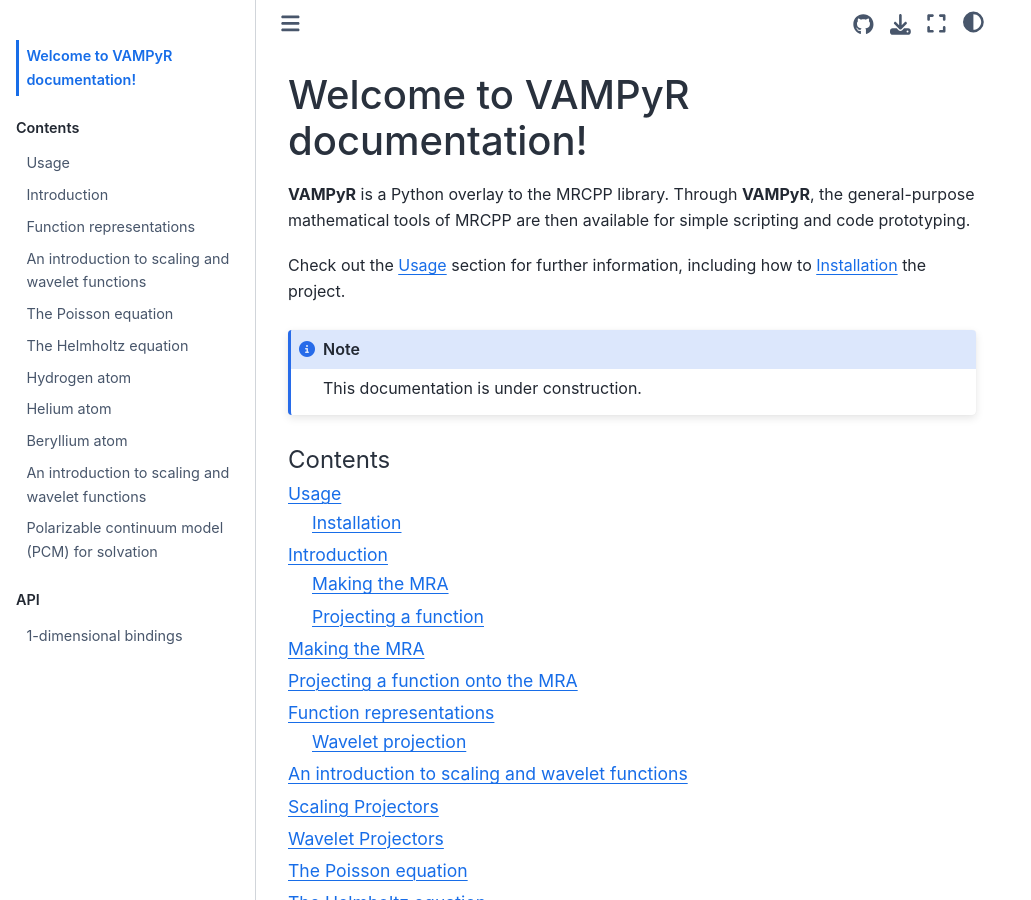
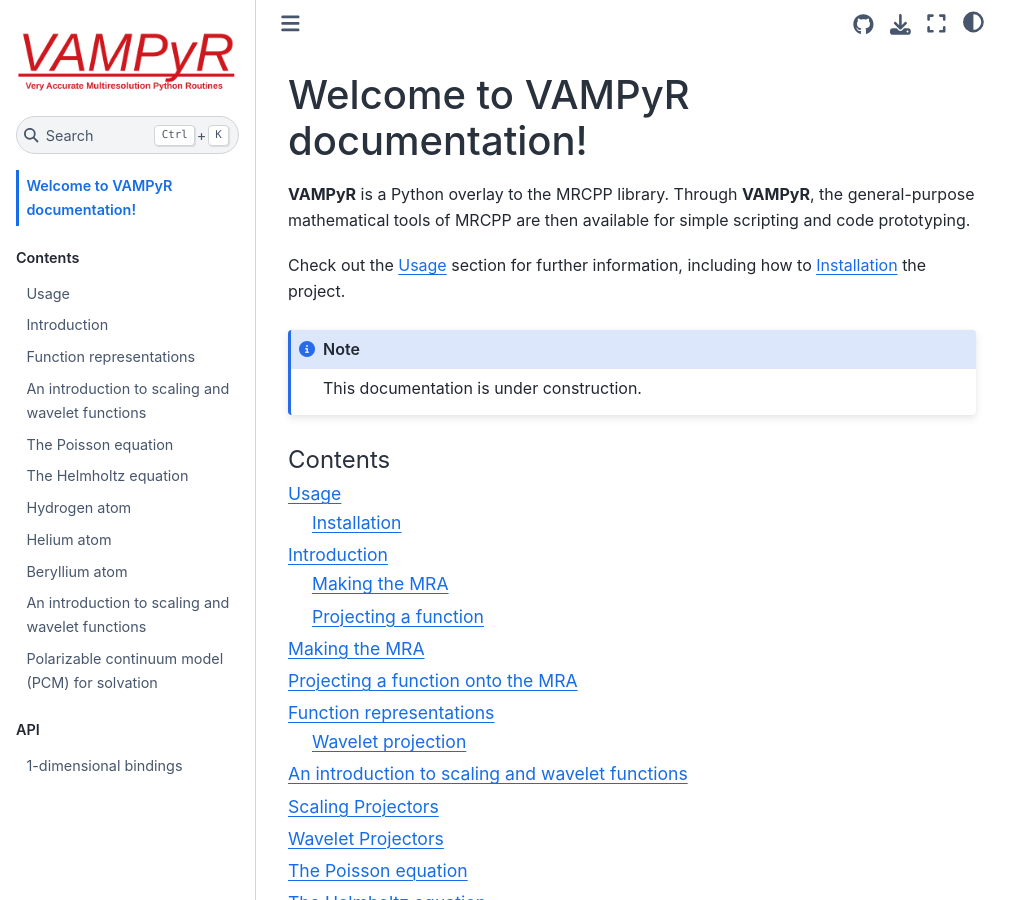
Before and after one commit to MRChemSoft/vampyr, a Sphinx documentation site: the page built from docs/index.rst, in a window 1280 px wide and 900 px high. Shown: the whole window, without its empty margins (0-1031 px from the left). Built offline with Sphinx 7.4.7 and the Sphinx Book theme 1.1.4, drawn with Linux system fonts in a browser that asks for light colours; pages that are not in the unit, such as notebooks, are missing from menus; comment, search, counter and statistics services are not loaded.

Commit message:
Use default theme sidebars

```diff
--- a/docs/conf.py
+++ b/docs/conf.py
@@ -108,10 +108,3 @@ html_theme_options = {
         "notebook_interface": "jupyterlab",
     },
 }
-
-html_sidebars = {
-    "**": [
-        "searchbox.html",
-        "sbt-sidebar-nav.html",
-    ]
-}
```
